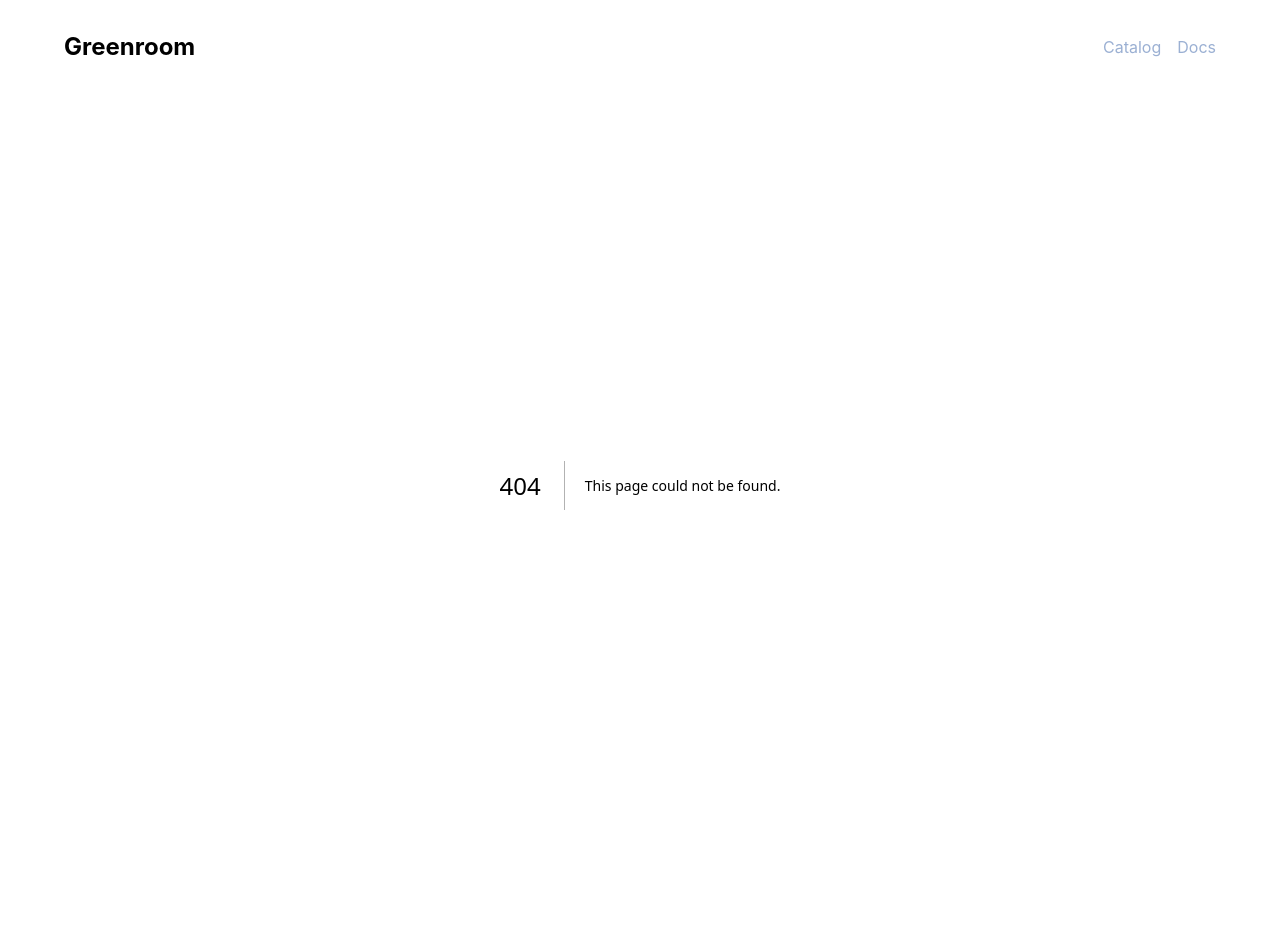
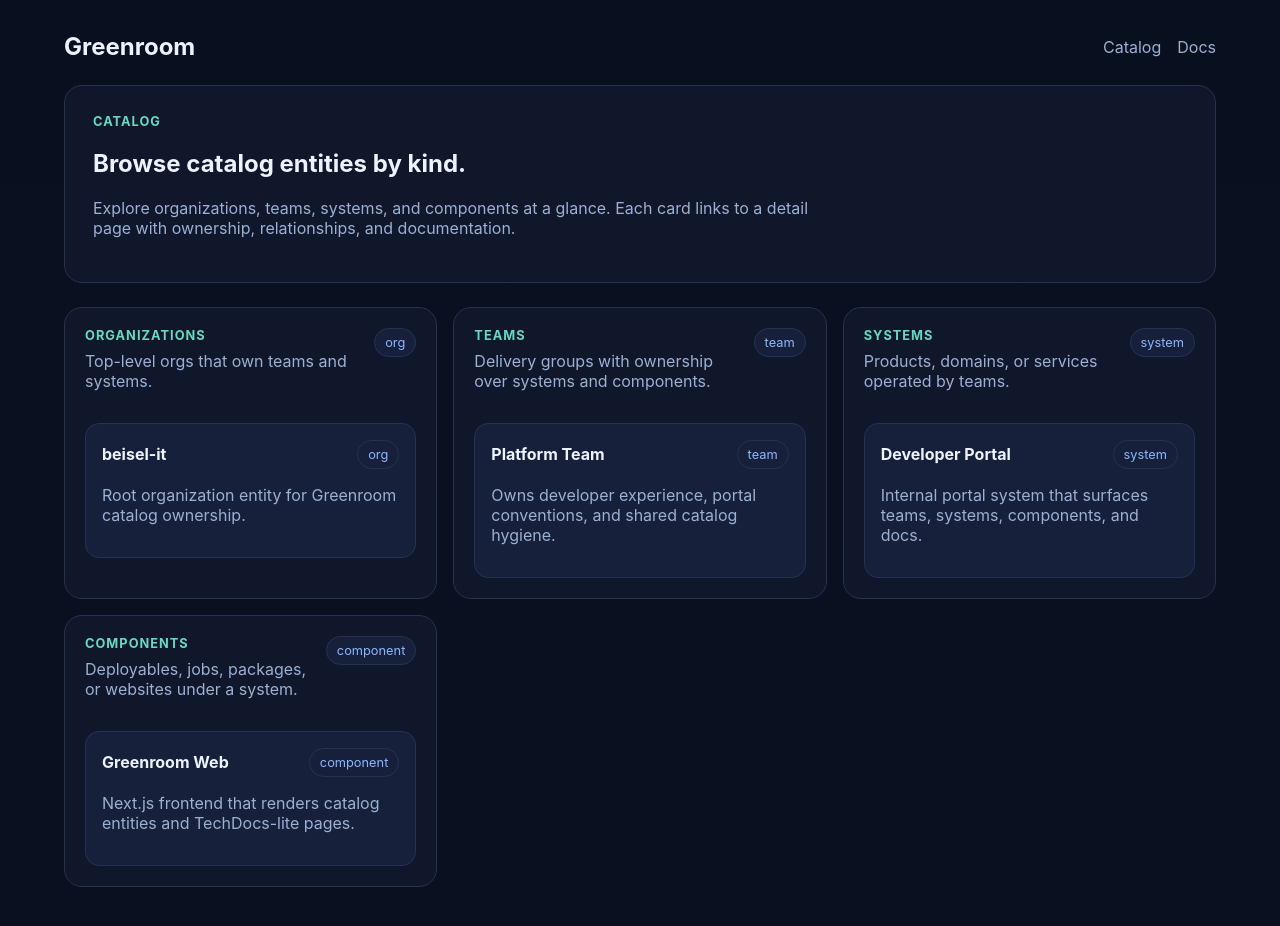
Before and after one commit to beisel-it/greenroom, a Next.js app: page /catalog in a window 1280 px wide. Before the commit this address had no page. Shown: the top 926 px of the page. Built offline with nearby package versions, Linux system fonts and the light colour scheme.

Commit message:
fix: move CatalogGroups export out of catalog page

```diff
--- /dev/null
+++ b/app/catalog/page.tsx
@@ -0,0 +1,22 @@
+import React from 'react';
+import { CatalogGroups } from '@/components/catalog-groups';
+import { getCatalogContent } from '@/lib/content';
+
+export default function CatalogPage() {
+  const { grouped } = getCatalogContent();
+
+  return (
+    <>
+      <section className="hero">
+        <div className="kicker">Catalog</div>
+        <h1>Browse catalog entities by kind.</h1>
+        <p className="muted" style={{ maxWidth: 720 }}>
+          Explore organizations, teams, systems, and components at a glance. Each card links to a detail page
+          with ownership, relationships, and documentation.
+        </p>
+      </section>
+
+      <CatalogGroups grouped={grouped} />
+    </>
+  );
+}
--- /dev/null
+++ b/components/catalog-groups.tsx
@@ -0,0 +1,78 @@
+import React from 'react';
+import Link from 'next/link';
+import {
+  CatalogEntity,
+  CatalogGroupedEntities,
+  CatalogKind,
+  catalogKindOrder,
+} from '@/lib/content';
+
+const kindCopy: Record<CatalogKind, { heading: string; description: string; empty: string }> = {
+  org: {
+    heading: 'Organizations',
+    description: 'Top-level orgs that own teams and systems.',
+    empty: 'No organizations yet.',
+  },
+  team: {
+    heading: 'Teams',
+    description: 'Delivery groups with ownership over systems and components.',
+    empty: 'No teams yet.',
+  },
+  system: {
+    heading: 'Systems',
+    description: 'Products, domains, or services operated by teams.',
+    empty: 'No systems yet.',
+  },
+  component: {
+    heading: 'Components',
+    description: 'Deployables, jobs, packages, or websites under a system.',
+    empty: 'No components yet.',
+  },
+};
+
+function EntityCard({ entity }: { entity: CatalogEntity }) {
+  return (
+    <Link key={entity.slug} href={`/catalog/${entity.slug}`} className="entity-link">
+      <div style={{ display: 'flex', justifyContent: 'space-between', gap: 12, alignItems: 'center' }}>
+        <strong>{entity.title}</strong>
+        <span className="badge">{entity.kind}</span>
+      </div>
+      <p className="muted">{entity.summary}</p>
+    </Link>
+  );
+}
+
+function GroupSection({ kind, entities }: { kind: CatalogKind; entities: CatalogEntity[] }) {
+  const copy = kindCopy[kind];
+  const hasEntities = entities.length > 0;
+
+  return (
+    <section className="panel" aria-label={`${copy.heading} group`}>
+      <div style={{ display: 'flex', justifyContent: 'space-between', gap: 12, alignItems: 'start' }}>
+        <div>
+          <div className="kicker">{copy.heading}</div>
+          <p className="muted" style={{ marginTop: 8 }}>{copy.description}</p>
+        </div>
+        <span className="badge">{kind}</span>
+      </div>
+
+      <div className="list" style={{ marginTop: 16 }}>
+        {hasEntities ? entities.map((entity) => <EntityCard key={entity.slug} entity={entity} />) : (
+          <div className="card" role="status">
+            <p className="muted" style={{ margin: 0 }}>{copy.empty}</p>
+          </div>
+        )}
+      </div>
+    </section>
+  );
+}
+
+export function CatalogGroups({ grouped }: { grouped: CatalogGroupedEntities }) {
+  return (
+    <div className="grid cols-2">
+      {catalogKindOrder.map((kind) => (
+        <GroupSection key={kind} kind={kind} entities={grouped[kind] ?? []} />
+      ))}
+    </div>
+  );
+}
```
Also changed, not shown: 1 other file (tests, documents, lock files or other folders).
